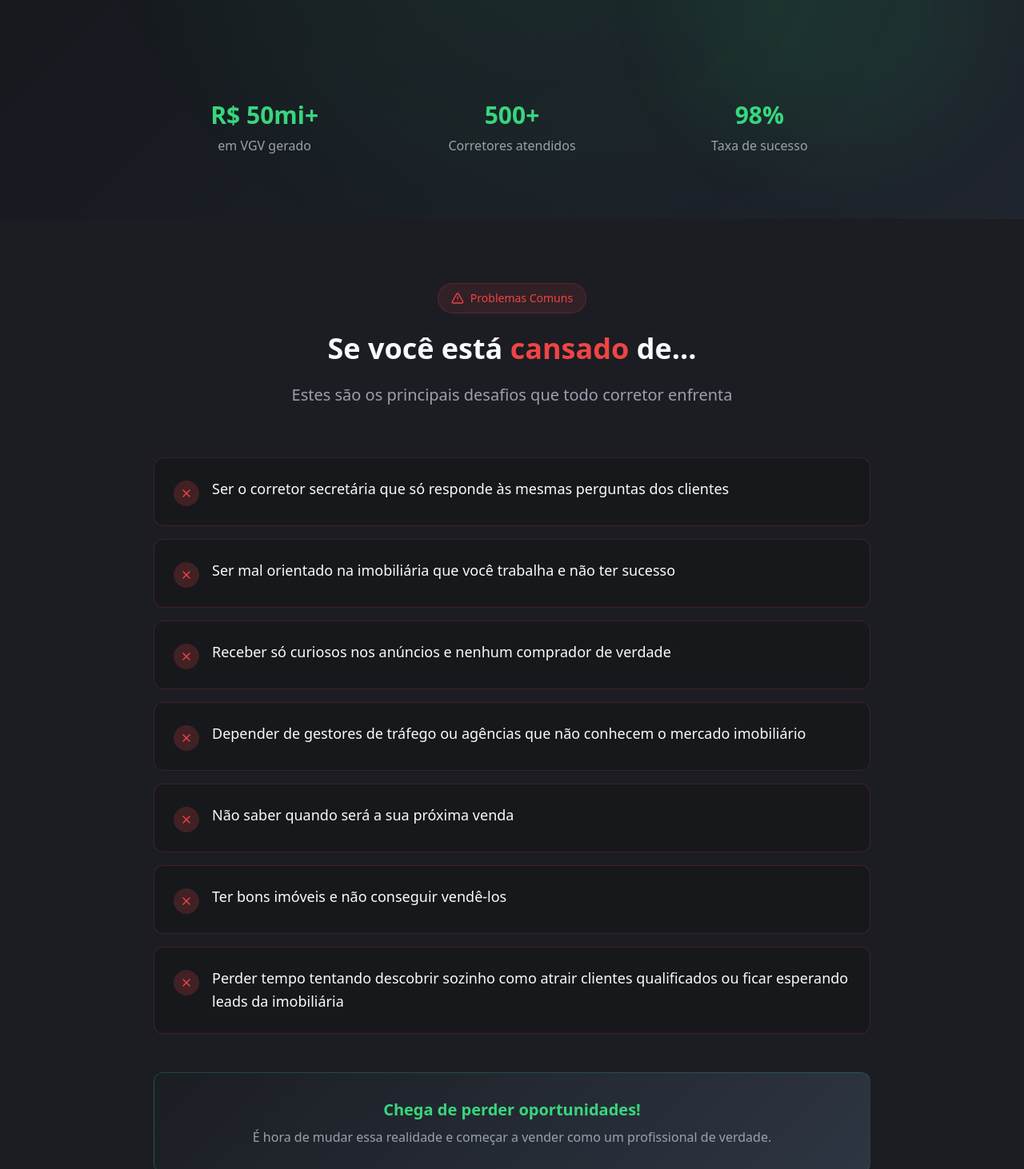
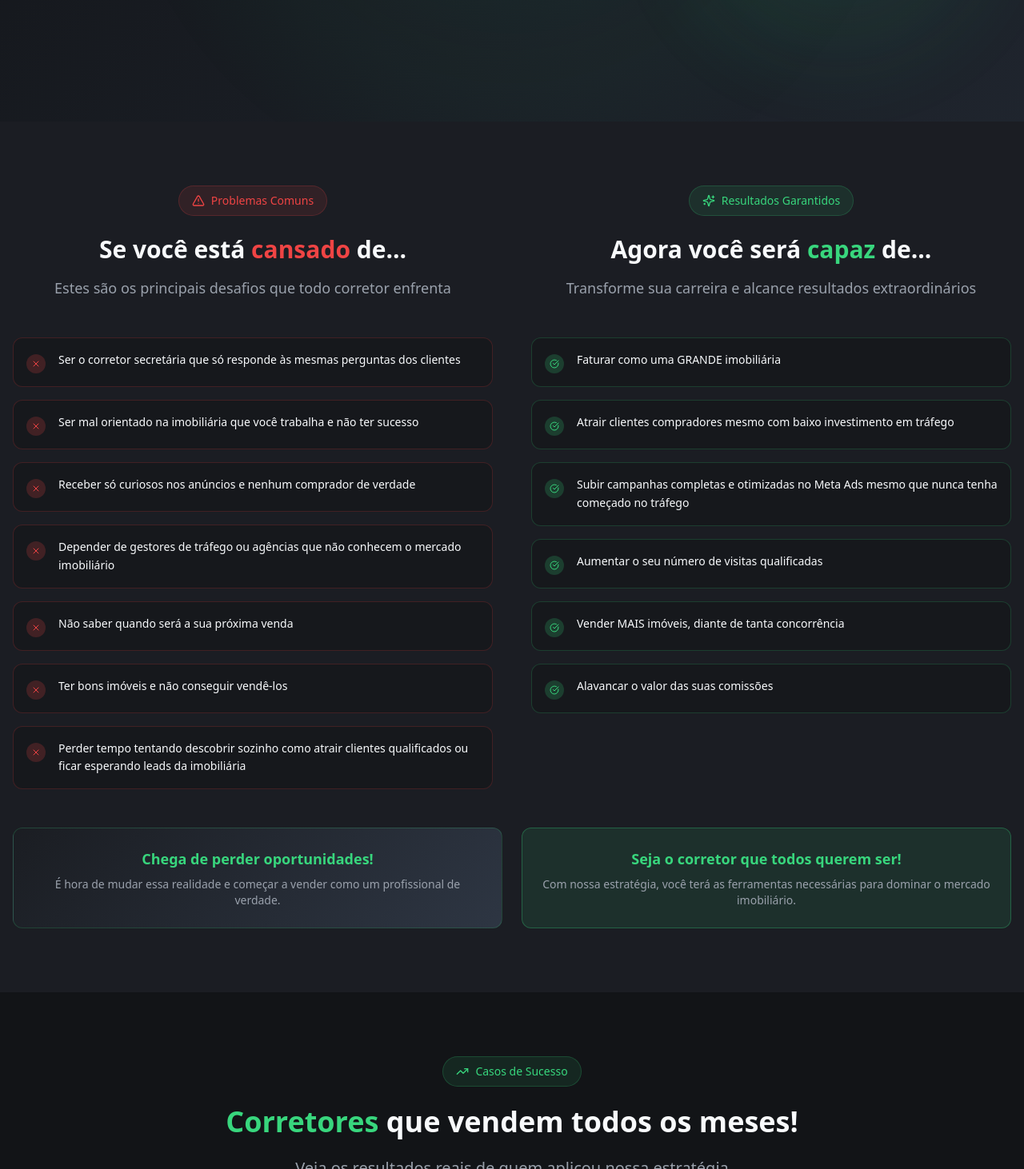
Before and after one commit to Peixoto16/corretor-gpt-ignite, a React (Vite) app: page / in a window 1280 px wide. Shown: the part 648-2110 px from the top of the page at 80% size. Built offline with nearby package versions, Linux system fonts and the light colour scheme.

Commit message:
Remove hero section stats
Remove the statistics from the hero section and display the "Pain Points" and "Results" sections side-by-side for comparison.

```diff
--- /dev/null
+++ b/src/components/sections/ComparisonSection.tsx
@@ -0,0 +1,118 @@
+import { X, AlertTriangle, CheckCircle, Sparkles } from "lucide-react";
+
+const painPoints = [
+  "Ser o corretor secretária que só responde às mesmas perguntas dos clientes",
+  "Ser mal orientado na imobiliária que você trabalha e não ter sucesso",
+  "Receber só curiosos nos anúncios e nenhum comprador de verdade",
+  "Depender de gestores de tráfego ou agências que não conhecem o mercado imobiliário",
+  "Não saber quando será a sua próxima venda",
+  "Ter bons imóveis e não conseguir vendê-los",
+  "Perder tempo tentando descobrir sozinho como atrair clientes qualificados ou ficar esperando leads da imobiliária"
+];
+
+const results = [
+  "Faturar como uma GRANDE imobiliária",
+  "Atrair clientes compradores mesmo com baixo investimento em tráfego",
+  "Subir campanhas completas e otimizadas no Meta Ads mesmo que nunca tenha começado no tráfego",
+  "Aumentar o seu número de visitas qualificadas",
+  "Vender MAIS imóveis, diante de tanta concorrência",
+  "Alavancar o valor das suas comissões"
+];
+
+const ComparisonSection = () => {
+  return (
+    <section className="py-20 bg-card">
+      <div className="container mx-auto px-4">
+        <div className="grid grid-cols-1 lg:grid-cols-2 gap-12 max-w-7xl mx-auto">
+          {/* Pain Points */}
+          <div>
+            <div className="text-center mb-12">
+              <div className="inline-flex items-center gap-2 bg-destructive/10 border border-destructive/20 rounded-full px-4 py-2 mb-6">
+                <AlertTriangle className="w-4 h-4 text-destructive" />
+                <span className="text-sm font-medium text-destructive">Problemas Comuns</span>
+              </div>
+
+              <h2 className="text-2xl md:text-3xl font-bold mb-4">
+                Se você está <span className="text-destructive">cansado</span> de...
+              </h2>
+
+              <p className="text-lg text-muted-foreground">
+                Estes são os principais desafios que todo corretor enfrenta
+              </p>
+            </div>
+
+            <div className="space-y-4">
+              {painPoints.map((pain, index) => (
+                <div
+                  key={index}
+                  className="flex items-start gap-4 p-4 bg-background/50 rounded-lg border border-destructive/20 hover:border-destructive/40 hover:shadow-elegant hover:bg-background/70 transition-all duration-300 animate-slide-in-left group"
+                  style={{ animationDelay: `${index * 0.1}s` }}
+                >
+                  <div className="flex-shrink-0 w-6 h-6 bg-destructive/20 rounded-full flex items-center justify-center mt-1 group-hover:bg-destructive/30 group-hover:scale-110 transition-all duration-300">
+                    <X className="w-3 h-3 text-destructive group-hover:animate-bounce-gentle" />
+                  </div>
+                  <p className="text-sm leading-relaxed group-hover:text-foreground transition-colors duration-300">{pain}</p>
+                </div>
+              ))}
+            </div>
+          </div>
+
+          {/* Results */}
+          <div>
+            <div className="text-center mb-12">
+              <div className="inline-flex items-center gap-2 bg-primary/10 border border-primary/20 rounded-full px-4 py-2 mb-6">
+                <Sparkles className="w-4 h-4 text-primary" />
+                <span className="text-sm font-medium text-primary">Resultados Garantidos</span>
+              </div>
+
+              <h2 className="text-2xl md:text-3xl font-bold mb-4">
+                Agora você será <span className="text-primary">capaz</span> de...
+              </h2>
+
+              <p className="text-lg text-muted-foreground">
+                Transforme sua carreira e alcance resultados extraordinários
+              </p>
+            </div>
+
+            <div className="space-y-4">
+              {results.map((result, index) => (
+                <div
+                  key={index}
+                  className="flex items-start gap-4 p-4 bg-background/50 rounded-lg border border-primary/20 hover:border-primary/40 hover:shadow-glow hover:bg-background/70 transition-all duration-300 animate-scale-in group"
+                  style={{ animationDelay: `${index * 0.1}s` }}
+                >
+                  <div className="flex-shrink-0 w-6 h-6 bg-primary/20 rounded-full flex items-center justify-center mt-1 group-hover:bg-primary/30 group-hover:animate-bounce-gentle transition-all duration-300">
+                    <CheckCircle className="w-3 h-3 text-primary" />
+                  </div>
+                  <p className="text-sm leading-relaxed font-medium group-hover:text-primary/90 transition-colors duration-300">{result}</p>
+                </div>
+              ))}
+            </div>
+          </div>
+        </div>
+
+        {/* Bottom CTAs */}
+        <div className="grid grid-cols-1 lg:grid-cols-2 gap-6 mt-12 max-w-7xl mx-auto">
+          <div className="text-center p-6 bg-gradient-dark rounded-xl border border-primary/20">
+            <p className="text-lg font-semibold text-primary mb-2">
+              Chega de perder oportunidades!
+            </p>
+            <p className="text-muted-foreground text-sm">
+              É hora de mudar essa realidade e começar a vender como um profissional de verdade.
+            </p>
+          </div>
+          <div className="text-center p-6 bg-primary/10 rounded-xl border border-primary/30">
+            <p className="text-lg font-semibold text-primary mb-2">
+              Seja o corretor que todos querem ser!
+            </p>
+            <p className="text-muted-foreground text-sm">
+              Com nossa estratégia, você terá as ferramentas necessárias para dominar o mercado imobiliário.
+            </p>
+          </div>
+        </div>
+      </div>
+    </section>
+  );
+};
+
+export default ComparisonSection;
--- a/src/components/sections/HeroSection.tsx
+++ b/src/components/sections/HeroSection.tsx
@@ -49,21 +49,6 @@ const HeroSection = () => {
             </Button>
           </div>
 
-          {/* Trust indicators */}
-          <div className="grid grid-cols-1 md:grid-cols-3 gap-8 mt-16">
-            <div className="text-center animate-fade-in-up hover:scale-105 transition-transform duration-300" style={{ animationDelay: '0.8s' }}>
-              <div className="text-3xl font-bold text-primary mb-2 hover:text-primary/80 transition-colors duration-300">R$ 50mi+</div>
-              <div className="text-muted-foreground">em VGV gerado</div>
-            </div>
-            <div className="text-center animate-fade-in-up hover:scale-105 transition-transform duration-300" style={{ animationDelay: '1s' }}>
-              <div className="text-3xl font-bold text-primary mb-2 hover:text-primary/80 transition-colors duration-300">500+</div>
-              <div className="text-muted-foreground">Corretores atendidos</div>
-            </div>
-            <div className="text-center animate-fade-in-up hover:scale-105 transition-transform duration-300" style={{ animationDelay: '1.2s' }}>
-              <div className="text-3xl font-bold text-primary mb-2 hover:text-primary/80 transition-colors duration-300">98%</div>
-              <div className="text-muted-foreground">Taxa de sucesso</div>
-            </div>
-          </div>
         </div>
       </div>
     </section>
--- a/src/pages/Index.tsx
+++ b/src/pages/Index.tsx
@@ -1,6 +1,5 @@
 import HeroSection from "@/components/sections/HeroSection";
-import PainPointsSection from "@/components/sections/PainPointsSection";
-import ResultsSection from "@/components/sections/ResultsSection";
+import ComparisonSection from "@/components/sections/ComparisonSection";
 import SocialProofSection from "@/components/sections/SocialProofSection";
 import ProductSection from "@/components/sections/ProductSection";
 import PricingSection from "@/components/sections/PricingSection";
@@ -12,8 +11,7 @@ const Index = () => {
   return (
     <div className="min-h-screen">
       <HeroSection />
-      <PainPointsSection />
-      <ResultsSection />
+      <ComparisonSection />
       <SocialProofSection />
       <ProductSection />
       <PricingSection />
```
